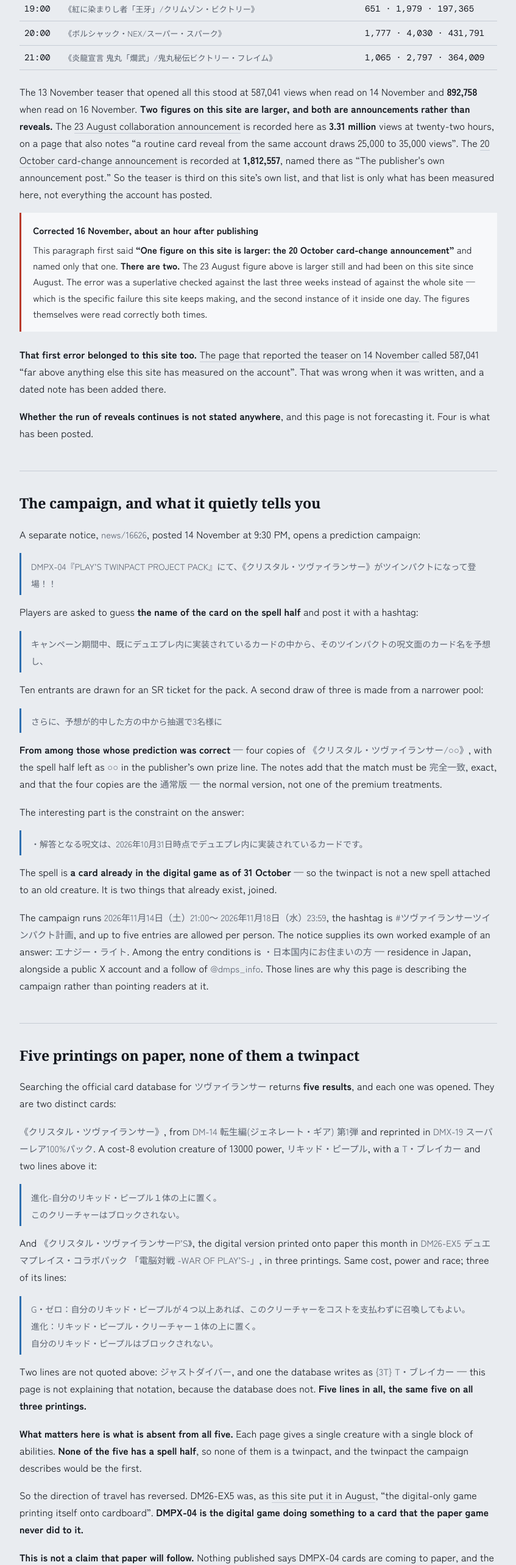
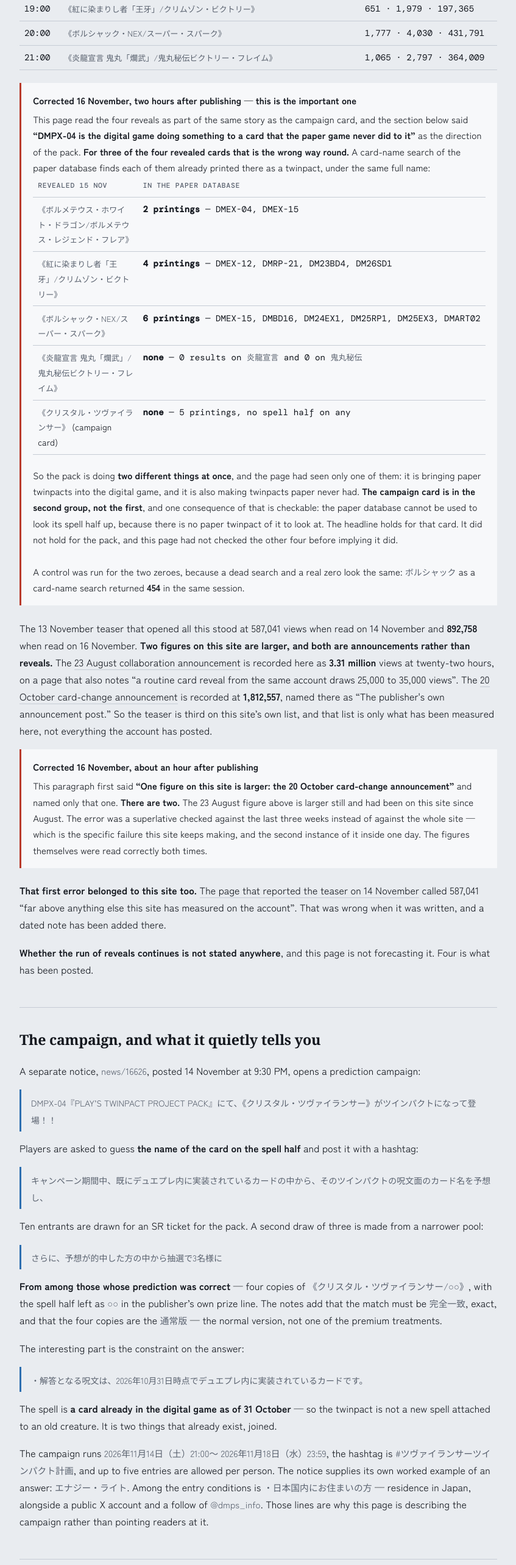
Before and after one commit to gatx105yk/duel-masters-english, a plain HTML site: page 2026-11-16-twinpact-project.html in a window 1280 px wide. Shown: the part 900-3467 px from the top of the page at 61% size, without its empty margins (216-1063 px from the left). Drawn offline with nearby package versions, Linux system fonts and the light colour scheme; a web font is replaced by a local one.

Commit message:
Twinpact page: three of the four reveals are already paper twinpacts
The fact-check pass that mattered. The page argued DMPX-04 shows the digital game
giving a card a form paper never had, checked that exhaustively for the campaign
card, and never checked the four cards it had tabulated three paragraphs earlier.

Card-name searches of the paper database:

  ボルメテウス・ホワイト・ドラゴン/ボルメテウス・レジェンド・フレア  2 printings
  紅に染まりし者「王牙」/クリムゾン・ビクトリー                      4 printings
  ボルシャック・NEX/スーパー・スパーク                              6 printings
  炎龍宣言 鬼丸「爛武」/鬼丸秘伝ビクトリー・フレイム                 0 on both halves
  クリスタル・ツヴァイランサー (campaign card)                       5, none a twinpact

Control for the two zeroes: ボルシャック returned 454 in the same session.

So the pack does two things at once and the page had seen one of them. Dated
correction with the table, the generalisation scoped back to the one card it was
checked for, and all four description slots plus the index card rewritten.

ARTICLE-QUEUE: the rule written an hour ago said any number not read off a source
is a claim about a set. This had no number in it. A thesis is a claim about a set
too, and the names already sitting in a table on the same page are the first
things to check it against.

Calendar: DMRP-08's full name is 双極篇 拡張パック第４弾 超決戦!バラギアラ!!無敵オラオラ輪廻∞,
so the set the 12 November cap came from is named after the card the new ranked
season is named after.

Co-Authored-By: Claude Opus 5 <noreply@anthropic.com>
Claude-Session: https://claude.ai/code/session_01MsbkEbvj8tDh4ytm3wmwth

```diff
--- a/2026-11-16-twinpact-project.html
+++ b/2026-11-16-twinpact-project.html
@@ -4,20 +4,20 @@
 <meta charset="utf-8">
 <meta name="viewport" content="width=device-width,initial-scale=1">
 <title>The digital game is giving a card a shape paper never did | Duel Masters English</title>
-<meta name="description" content="DMPX-04 turns PLAY'S cards into twinpacts. The name the publisher is running a guessing campaign on turns up five times in the official paper database, and not one of the five is a twinpact. Four cards revealed on 15 November.">
+<meta name="description" content="DMPX-04 is doing two things at once: three of the four cards revealed on 15 November are paper twinpacts already, while the one the publisher is running a guessing campaign on turns up five times in the paper database with no spell half on any of them.">
 <link rel="canonical" href="https://duelmasters.editioncompass.com/2026-11-16-twinpact-project.html">
 <meta property="og:type" content="article">
 <meta property="og:url" content="https://duelmasters.editioncompass.com/2026-11-16-twinpact-project.html">
 <meta property="og:title" content="The digital game is giving a card a shape paper never did | Duel Masters English">
-<meta property="og:description" content="DMPX-04 turns PLAY'S cards into twinpacts. The name the publisher is running a guessing campaign on turns up five times in the official paper database, and not one of the five is a twinpact. Four cards revealed on 15 November.">
+<meta property="og:description" content="DMPX-04 is doing two things at once: three of the four cards revealed on 15 November are paper twinpacts already, while the one the publisher is running a guessing campaign on turns up five times in the paper database with no spell half on any of them.">
 <meta property="og:site_name" content="Duel Masters English">
 <meta property="og:locale" content="en_GB">
 <meta name="twitter:card" content="summary">
 <meta name="twitter:title" content="The digital game is giving a card a shape paper never did | Duel Masters English">
-<meta name="twitter:description" content="DMPX-04 turns PLAY'S cards into twinpacts. The name the publisher is running a guessing campaign on turns up five times in the official paper database, and not one of the five is a twinpact. Four cards revealed on 15 November.">
+<meta name="twitter:description" content="DMPX-04 is doing two things at once: three of the four cards revealed on 15 November are paper twinpacts already, while the one the publisher is running a guessing campaign on turns up five times in the paper database with no spell half on any of them.">
 <meta property="article:published_time" content="2026-11-16">
 <script type="application/ld+json">
-{"@context":"https://schema.org","@type":"Article","headline":"The digital game is giving a card a shape paper never did","description":"DMPX-04 turns PLAY'S cards into twinpacts. The name the publisher is running a guessing campaign on turns up five times in the official paper database, and not one of the five is a twinpact. Four cards revealed on 15 November.","datePublished":"2026-11-16","dateModified":"2026-11-16","inLanguage":"en","isAccessibleForFree":true,"mainEntityOfPage":{"@type":"WebPage","@id":"https://duelmasters.editioncompass.com/2026-11-16-twinpact-project.html"},"publisher":{"@type":"Organization","name":"Duel Masters English"}}
+{"@context":"https://schema.org","@type":"Article","headline":"The digital game is giving a card a shape paper never did","description":"DMPX-04 is doing two things at once: three of the four cards revealed on 15 November are paper twinpacts already, while the one the publisher is running a guessing campaign on turns up five times in the paper database with no spell half on any of them.","datePublished":"2026-11-16","dateModified":"2026-11-16","inLanguage":"en","isAccessibleForFree":true,"mainEntityOfPage":{"@type":"WebPage","@id":"https://duelmasters.editioncompass.com/2026-11-16-twinpact-project.html"},"publisher":{"@type":"Organization","name":"Duel Masters English"}}
 </script>
 <link rel="preconnect" href="https://fonts.googleapis.com">
 <link rel="preconnect" href="https://fonts.gstatic.com" crossorigin>
@@ -68,6 +68,33 @@ td.n{font-family:'DM Mono',monospace;white-space:nowrap}
     <tr><td class="n">20:00</td><td><span class="jp">《ボルシャック・NEX/スーパー・スパーク》</span></td><td class="n">1,777 &middot; 4,030 &middot; 431,791</td></tr>
     <tr><td class="n">21:00</td><td><span class="jp">《炎龍宣言 鬼丸「爛武」/鬼丸秘伝ビクトリー・フレイム》</span></td><td class="n">1,065 &middot; 2,797 &middot; 364,009</td></tr>
   </table>
+  <div class="note warn">
+    <b>Corrected 16 November, two hours after publishing &mdash; this is the important one</b>
+    This page read the four reveals as part of the same story as the campaign card, and the section
+    below said <strong>&ldquo;DMPX-04 is the digital game doing something to a card that the paper
+    game never did to it&rdquo;</strong> as the direction of the pack. <strong>For three of the four
+    revealed cards that is the wrong way round.</strong> A card-name search of the paper database
+    finds each of them already printed there as a twinpact, under the same full name:
+    <table>
+      <tr><th>Revealed 15 Nov</th><th>In the paper database</th></tr>
+      <tr><td><span class="jp">《ボルメテウス・ホワイト・ドラゴン/ボルメテウス・レジェンド・フレア》</span></td><td class="n"><strong>2 printings</strong> &mdash; DMEX-04, DMEX-15</td></tr>
+      <tr><td><span class="jp">《紅に染まりし者「王牙」/クリムゾン・ビクトリー》</span></td><td class="n"><strong>4 printings</strong> &mdash; DMEX-12, DMRP-21, DM23BD4, DM26SD1</td></tr>
+      <tr><td><span class="jp">《ボルシャック・NEX/スーパー・スパーク》</span></td><td class="n"><strong>6 printings</strong> &mdash; DMEX-15, DMBD16, DM24EX1, DM25RP1, DM25EX3, DMART02</td></tr>
+      <tr><td><span class="jp">《炎龍宣言 鬼丸「爛武」/鬼丸秘伝ビクトリー・フレイム》</span></td><td class="n"><strong>none</strong> &mdash; 0 results on <span class="jp">炎龍宣言</span> and 0 on <span class="jp">鬼丸秘伝</span></td></tr>
+      <tr><td><span class="jp">《クリスタル・ツヴァイランサー》</span> (campaign card)</td><td class="n"><strong>none</strong> &mdash; 5 printings, no spell half on any</td></tr>
+    </table>
+    So the pack is doing <strong>two different things at once</strong>, and the page had seen only
+    one of them: it is bringing paper twinpacts into the digital game, and it is also making
+    twinpacts paper never had. <strong>The campaign card is in the second group, not the first</strong>, and
+    one consequence of that is checkable: the paper database cannot be used to look its spell half
+    up, because there is no paper twinpact of it to look at. The headline holds for that card. It did not hold for the pack, and this page had not
+    checked the other four before implying it did.
+    <br><br>
+    A control was run for the two zeroes, because a dead search and a real zero look the same:
+    <span class="jp">ボルシャック</span> as a card-name search returned <strong>454</strong> in the
+    same session.
+  </div>
+
   <p>
     The 13 November teaser that opened all this stood at 587,041 views when read on 14 November and
     <strong>892,758</strong> when read on 16 November. <strong>Two figures on this site are larger,
@@ -177,14 +204,17 @@ td.n{font-family:'DM Mono',monospace;white-space:nowrap}
   <p>
     <strong>What matters here is what is absent from all five.</strong> Each page gives a single
     creature with a single block of abilities. <strong>None of the five has a spell half</strong>, so
-    none of them is a twinpact, and the twinpact the campaign describes would be the first.
+    none of them is a twinpact, and the twinpact the campaign describes would be the first
+    <em>for this card</em>.
   </p>
   <p>
-    So the direction of travel has reversed. DM26-EX5 was, as
-    <a href="2026-08-21-plays-crossover-pack.html">this site put it in August</a>,
+    DM26-EX5 was, as <a href="2026-08-21-plays-crossover-pack.html">this site put it in August</a>,
     <q cite="2026-08-21-plays-crossover-pack.html">the digital-only game printing itself onto cardboard</q>.
-    <strong>DMPX-04 is the digital game doing something to a card that the paper game never did to
-    it.</strong>
+    <strong>For this one card, DMPX-04 runs the other way: the digital game is giving it a form the
+    paper game never printed.</strong> That is true of
+    <span class="jp">《クリスタル・ツヴァイランサー》</span> and it is not true of the pack &mdash;
+    three of the four cards revealed on 15 November are paper twinpacts already, as the note above
+    sets out. <strong>Both things are in the same pack.</strong>
   </p>
   <p>
     <strong>This is not a claim that paper will follow.</strong> Nothing published says DMPX-04
```
Also changed, not shown: 2026-08-16-calendar.html (+3 -1 lines), index.html (+4 -3 lines), 1 other file.
